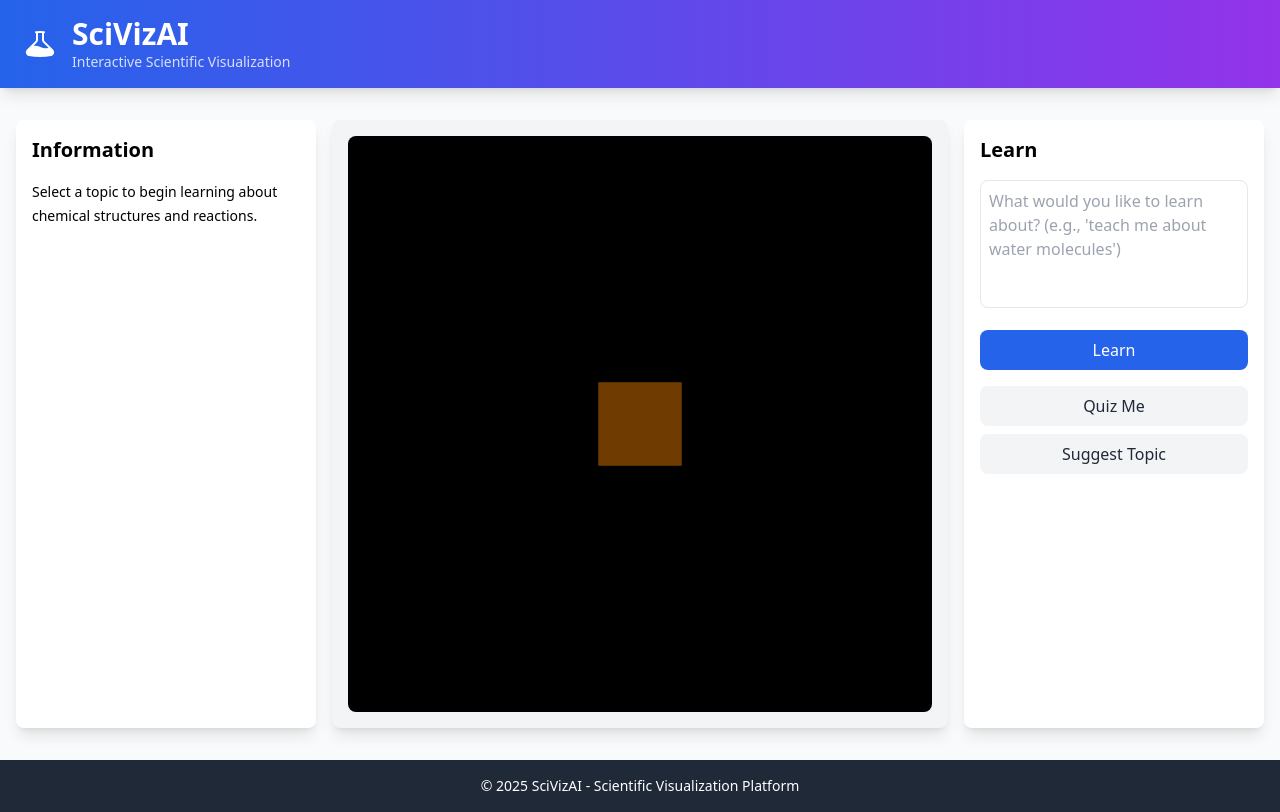
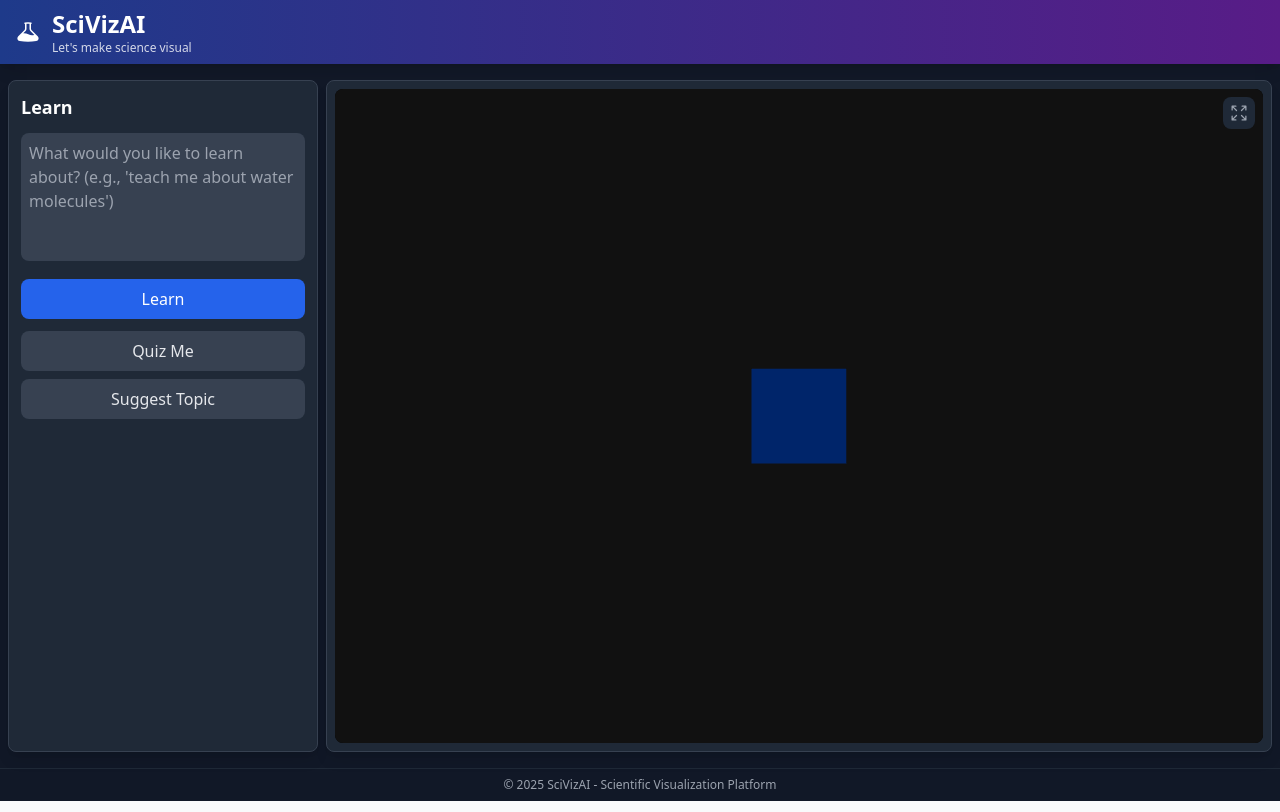
Before and after one commit to jakekinchen/moleculens, a Next.js app: page / in a window 1280 px wide. Built offline with nearby package versions, Linux system fonts and the light colour scheme.

Commit message:
update panels positioning

```diff
--- a/src/components/layout/Footer.tsx
+++ b/src/components/layout/Footer.tsx
@@ -2,8 +2,8 @@ import React from 'react';
 
 export const Footer = () => {
   return (
-    <footer className="bg-gray-800 text-white py-4 px-6">
-      <div className="container mx-auto text-center text-sm">
+    <footer className="bg-gray-900 text-gray-400 py-2 px-4 border-t border-gray-800">
+      <div className="container mx-auto text-center text-xs">
         <p>© {new Date().getFullYear()} SciVizAI - Scientific Visualization Platform</p>
       </div>
     </footer>
--- a/src/components/layout/Header.tsx
+++ b/src/components/layout/Header.tsx
@@ -3,14 +3,14 @@ import { BeakerIcon } from '@heroicons/react/24/solid';
 
 export const Header = () => {
   return (
-    <header className="bg-gradient-to-r from-blue-600 to-purple-600 text-white py-4 px-6 shadow-lg">
-      <div className="container mx-auto flex items-center gap-4">
-        <div className="w-8 h-8">
+    <header className="bg-gradient-to-r from-blue-900 to-purple-900 text-white py-2 px-4 shadow-lg">
+      <div className="container mx-auto flex items-center gap-3">
+        <div className="w-6 h-6">
           <BeakerIcon className="w-full h-full text-white" />
         </div>
         <div>
-          <h1 className="text-3xl font-bold">SciVizAI</h1>
-          <p className="text-sm opacity-80">Interactive Scientific Visualization</p>
+          <h1 className="text-2xl font-bold">SciVizAI</h1>
+          <p className="text-xs opacity-80">Let's make science visual</p>
         </div>
       </div>
     </header>
--- /dev/null
+++ b/src/components/panels/InputPanel.tsx
@@ -0,0 +1,49 @@
+import React, { useState } from 'react';
+
+export const InputPanel = () => {
+  const [query, setQuery] = useState('');
+
+  const handleSubmit = (e: React.FormEvent) => {
+    e.preventDefault();
+    // TODO: Implement query handling
+    console.log('Query submitted:', query);
+  };
+
+  return (
+    <div className="bg-gray-800 rounded-lg shadow-lg p-3 h-full border border-gray-700">
+      <h2 className="text-lg font-semibold mb-3 text-white">Learn</h2>
+      <form onSubmit={handleSubmit} className="space-y-3">
+        <textarea
+          value={query}
+          onChange={(e) => setQuery(e.target.value)}
+          className="w-full h-32 p-2 bg-gray-700 border-gray-600 rounded-lg resize-none
+            focus:ring-2 focus:ring-blue-500 focus:border-transparent text-white placeholder-gray-400"
+          placeholder="What would you like to learn about? (e.g., 'teach me about water molecules')"
+        />
+        <button
+          type="submit"
+          className="w-full bg-blue-600 text-white py-2 px-3 rounded-lg hover:bg-blue-700
+            transition focus:ring-2 focus:ring-blue-500 focus:ring-offset-2 focus:ring-offset-gray-800"
+        >
+          Learn
+        </button>
+        <div className="space-y-2">
+          <button
+            type="button"
+            className="w-full bg-gray-700 text-gray-200 py-2 px-3 rounded-lg hover:bg-gray-600
+              transition focus:ring-2 focus:ring-gray-500 focus:ring-offset-2 focus:ring-offset-gray-800"
+          >
+            Quiz Me
+          </button>
+          <button
+            type="button"
+            className="w-full bg-gray-700 text-gray-200 py-2 px-3 rounded-lg hover:bg-gray-600
+              transition focus:ring-2 focus:ring-gray-500 focus:ring-offset-2 focus:ring-offset-gray-800"
+          >
+            Suggest Topic
+          </button>
+        </div>
+      </form>
+    </div>
+  );
+};
--- /dev/null
+++ b/src/components/panels/VisualizationPanel.tsx
@@ -0,0 +1,46 @@
+import React, { useState } from 'react';
+import { Canvas } from '@react-three/fiber';
+import { OrbitControls } from '@react-three/drei';
+import { ArrowsPointingInIcon, ArrowsPointingOutIcon } from '@heroicons/react/24/outline';
+
+export const VisualizationPanel = () => {
+  const [isExpanded, setIsExpanded] = useState(false);
+
+  return (
+    <div className={`fixed transition-all duration-300 bg-gray-800 rounded-lg shadow-lg border border-gray-700
+      ${isExpanded
+        ? 'inset-0 m-0 rounded-none z-50'
+        : 'relative w-full h-full p-2'
+      }`}
+    >
+      <div className="relative w-full h-full bg-black rounded-lg overflow-hidden">
+        <button
+          onClick={() => setIsExpanded(!isExpanded)}
+          className="absolute top-2 right-2 z-10 p-1.5 bg-gray-800 rounded-lg
+            hover:bg-gray-700 transition-colors duration-200 group"
+          aria-label={isExpanded ? 'Collapse visualization' : 'Expand visualization'}
+        >
+          {isExpanded ? (
+            <ArrowsPointingInIcon className="w-5 h-5 text-gray-400 group-hover:text-white" />
+          ) : (
+            <ArrowsPointingOutIcon className="w-5 h-5 text-gray-400 group-hover:text-white" />
+          )}
+        </button>
+
+        <Canvas
+          camera={{ position: [0, 0, 5], fov: 75 }}
+          style={{ width: '100%', height: '100%' }}
+        >
+          <color attach="background" args={['#111']} />
+          <OrbitControls />
+          <ambientLight intensity={0.5} />
+          <pointLight position={[10, 10, 10]} />
+          <mesh>
+            <boxGeometry />
+            <meshStandardMaterial color="#3b82f6" />
+          </mesh>
+        </Canvas>
+      </div>
+    </div>
+  );
+};
--- a/src/pages/index.tsx
+++ b/src/pages/index.tsx
@@ -1,24 +1,20 @@
 import { Header } from '@/components/layout/Header';
 import { Footer } from '@/components/layout/Footer';
-import { LeftPanel } from '@/components/panels/LeftPanel';
-import { MiddlePanel } from '@/components/panels/MiddlePanel';
-import { RightPanel } from '@/components/panels/RightPanel';
+import { VisualizationPanel } from '@/components/panels/VisualizationPanel';
+import { InputPanel } from '@/components/panels/InputPanel';
 
 export default function Home() {
   return (
-    <div className="min-h-screen flex flex-col bg-gray-50">
+    <div className="min-h-screen flex flex-col bg-gray-900">
       <Header />
 
-      <main className="flex-grow container mx-auto px-4 py-8">
-        <div className="grid grid-cols-12 gap-4 h-[calc(100vh-12rem)]">
+      <main className="flex-grow container mx-auto px-2 py-4 relative">
+        <div className="grid grid-cols-12 gap-2 h-[calc(100vh-8rem)]">
           <div className="col-span-3">
-            <LeftPanel />
+            <InputPanel />
           </div>
-          <div className="col-span-6">
-            <MiddlePanel />
-          </div>
-          <div className="col-span-3">
-            <RightPanel />
+          <div className="col-span-9 relative">
+            <VisualizationPanel />
           </div>
         </div>
       </main>
```
